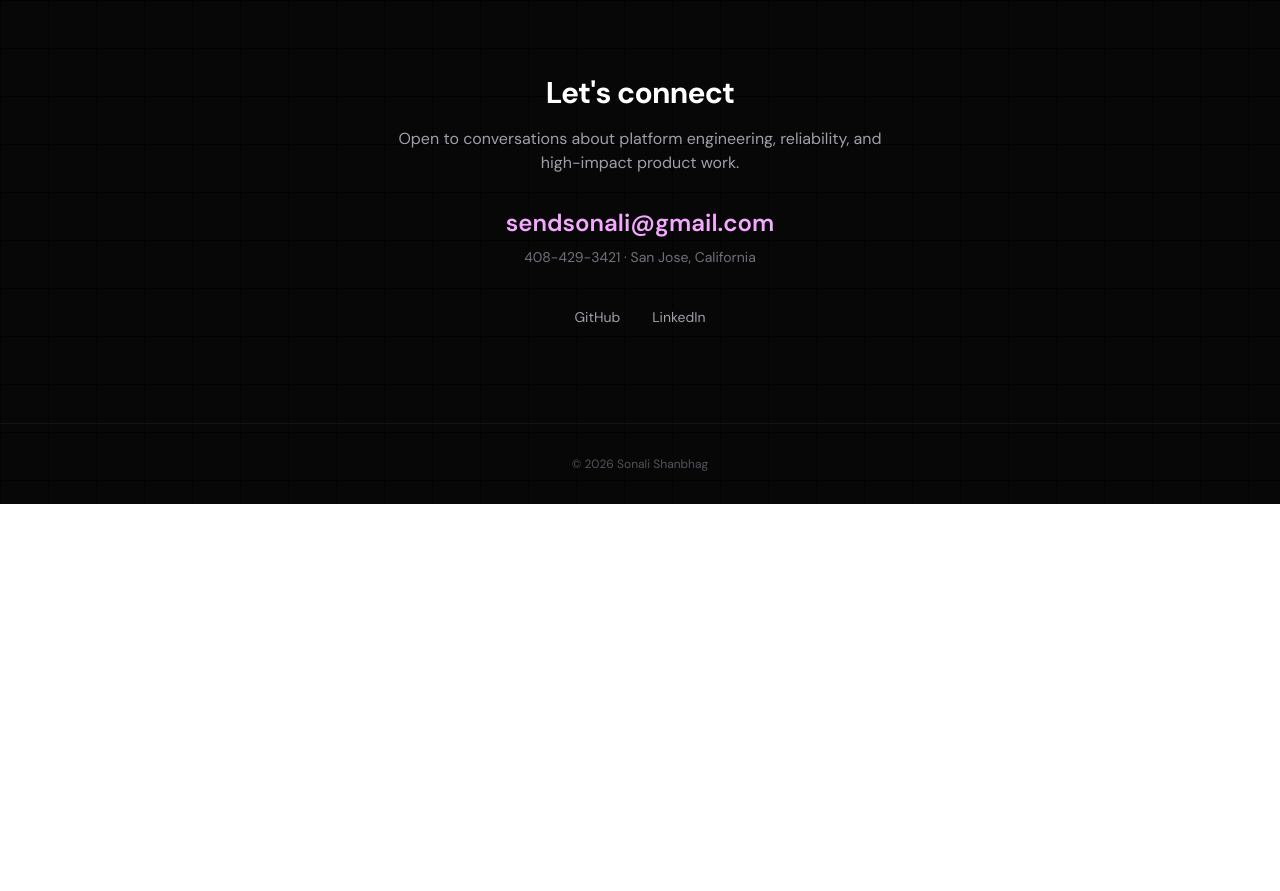
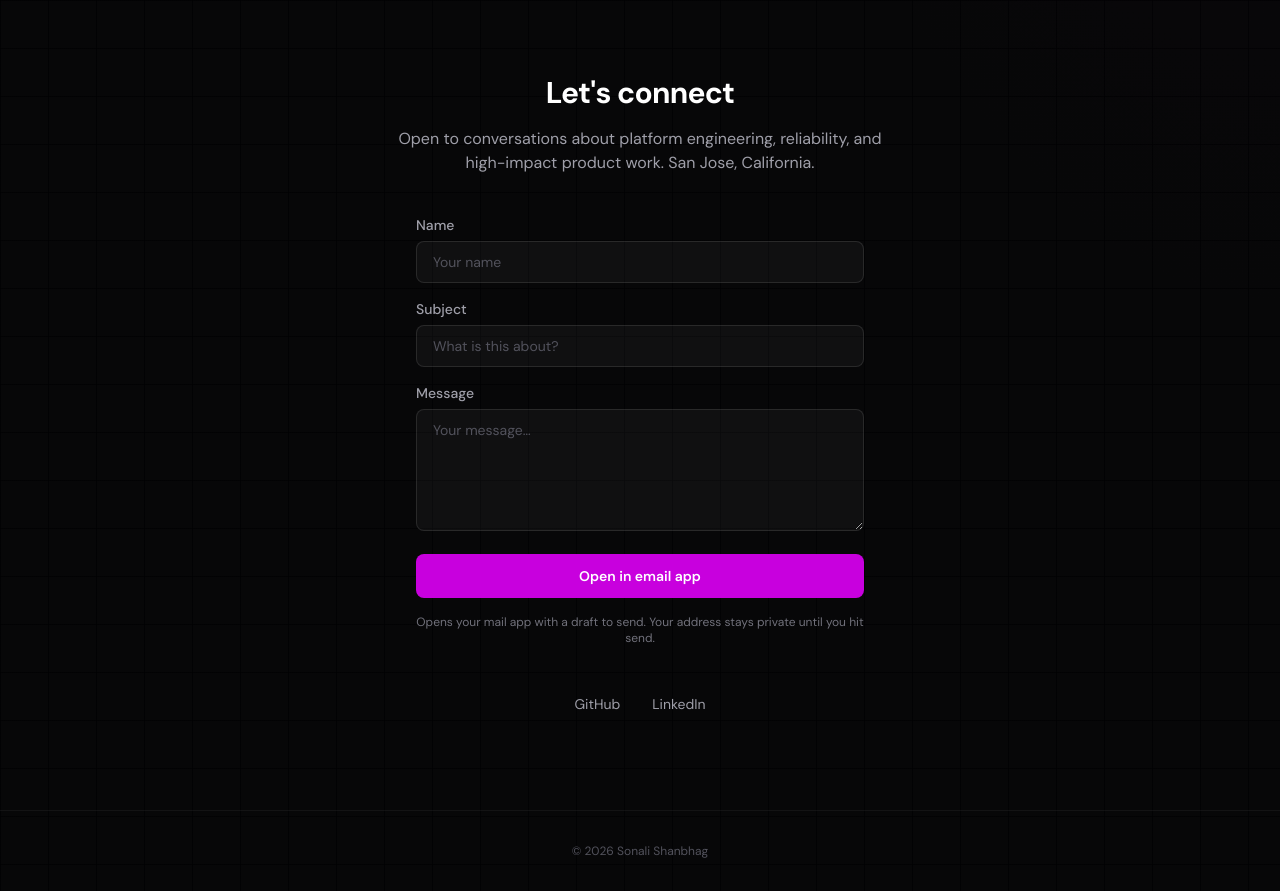
Before and after one commit to SonaliShanbhag/portfolio, a React (Vite) app: page / in a window 1280 px wide. Shown: the part 4800-5691 px from the top of the page. Before the commit the page ends 5304 px from the top, so only its background shows below. Built offline with nearby package versions, Linux system fonts and the light colour scheme.

Commit message:
Add linkedin and rework contact section

```diff
--- a/src/Portfolio.jsx
+++ b/src/Portfolio.jsx
@@ -105,6 +105,12 @@ const LEADERSHIP = [
 
 const GITHUB_REPO =
   import.meta.env.VITE_GITHUB_REPO ?? "https://github.com/SonaliShanbhag/portfolio";
+
+const LINKEDIN_URL = "https://www.linkedin.com/in/sonali-shanbhag-b73052180/";
+
+/** Used only for mailto: (not shown on the page). Override with `VITE_CONTACT_EMAIL` in `.env` if needed. */
+const CONTACT_EMAIL =
+  import.meta.env.VITE_CONTACT_EMAIL?.trim() || "sendsonali@gmail.com";
 
 /** Deployed Reward Optimizer on Vercel. Override with `VITE_REWARD_OPTIMIZER_DEMO` in `.env` if the URL changes. */
 const REWARD_OPTIMIZER_DEMO =
@@ -242,6 +248,87 @@ function SectionTitle({ children, id }) {
     >
       {children}
     </h2>
+  );
+}
+
+function ConnectForm() {
+  const [name, setName] = useState("");
+  const [subject, setSubject] = useState("");
+  const [message, setMessage] = useState("");
+
+  const handleSubmit = (e) => {
+    e.preventDefault();
+    const trimmedName = name.trim();
+    const trimmedSubject = subject.trim();
+    const trimmedMessage = message.trim();
+    const mailSubject = encodeURIComponent(
+      trimmedSubject ? `[Portfolio] ${trimmedSubject}` : "Portfolio — message from site"
+    );
+    const mailBody = encodeURIComponent(
+      `${trimmedName ? `Name: ${trimmedName}\n\n` : ""}${trimmedMessage}`
+    );
+    window.location.href = `mailto:${CONTACT_EMAIL}?subject=${mailSubject}&body=${mailBody}`;
+  };
+
+  return (
+    <form
+      onSubmit={handleSubmit}
+      className="mx-auto mt-10 w-full max-w-md space-y-4 text-left"
+    >
+      <div>
+        <label htmlFor="connect-name" className="mb-1.5 block text-sm font-medium text-zinc-400">
+          Name
+        </label>
+        <input
+          id="connect-name"
+          name="name"
+          type="text"
+          autoComplete="name"
+          value={name}
+          onChange={(e) => setName(e.target.value)}
+          className="w-full rounded-lg border border-white/10 bg-white/[0.04] px-4 py-2.5 text-sm text-zinc-100 placeholder:text-zinc-600 outline-none ring-fuchsia-500/0 transition focus:border-fuchsia-500/40 focus:ring-2 focus:ring-fuchsia-500/30"
+          placeholder="Your name"
+        />
+      </div>
+      <div>
+        <label htmlFor="connect-subject" className="mb-1.5 block text-sm font-medium text-zinc-400">
+          Subject
+        </label>
+        <input
+          id="connect-subject"
+          name="subject"
+          type="text"
+          value={subject}
+          onChange={(e) => setSubject(e.target.value)}
+          className="w-full rounded-lg border border-white/10 bg-white/[0.04] px-4 py-2.5 text-sm text-zinc-100 placeholder:text-zinc-600 outline-none transition focus:border-fuchsia-500/40 focus:ring-2 focus:ring-fuchsia-500/30"
+          placeholder="What is this about?"
+        />
+      </div>
+      <div>
+        <label htmlFor="connect-message" className="mb-1.5 block text-sm font-medium text-zinc-400">
+          Message
+        </label>
+        <textarea
+          id="connect-message"
+          name="message"
+          rows={5}
+          required
+          value={message}
+          onChange={(e) => setMessage(e.target.value)}
+          className="w-full resize-y rounded-lg border border-white/10 bg-white/[0.04] px-4 py-2.5 text-sm text-zinc-100 placeholder:text-zinc-600 outline-none transition focus:border-fuchsia-500/40 focus:ring-2 focus:ring-fuchsia-500/30"
+          placeholder="Your message…"
+        />
+      </div>
+      <button
+        type="submit"
+        className="w-full rounded-lg bg-fuchsia-600 px-4 py-3 text-sm font-semibold text-white transition hover:bg-fuchsia-500"
+      >
+        Open in email app
+      </button>
+      <p className="text-center text-xs text-zinc-500">
+        Opens your mail app with a draft to send. Your address stays private until you hit send.
+      </p>
+    </form>
   );
 }
 
@@ -633,16 +720,10 @@ export default function Portfolio() {
           <SectionTitle>Let&apos;s connect</SectionTitle>
           <p className="mx-auto mt-4 max-w-lg text-zinc-400">
             Open to conversations about platform engineering, reliability, and high-impact product
-            work.
+            work. San Jose, California.
           </p>
-          <a
-            href="mailto:sendsonali@gmail.com"
-            className="mt-8 inline-block font-display text-xl font-semibold text-fuchsia-300 transition hover:text-fuchsia-200 md:text-2xl"
-          >
-            sendsonali@gmail.com
-          </a>
-          <p className="mt-2 text-sm text-zinc-500">408-429-3421 · San Jose, California</p>
-          <div className="mt-10 flex justify-center gap-8 text-sm">
+          <ConnectForm />
+          <div className="mt-12 flex justify-center gap-8 text-sm">
             <a
               href={GITHUB_REPO}
               target="_blank"
@@ -651,7 +732,12 @@ export default function Portfolio() {
             >
               GitHub
             </a>
-            <a href="#" className="text-zinc-400 underline-offset-4 transition hover:text-white hover:underline">
+            <a
+              href={LINKEDIN_URL}
+              target="_blank"
+              rel="noopener noreferrer"
+              className="text-zinc-400 underline-offset-4 transition hover:text-white hover:underline"
+            >
               LinkedIn
             </a>
           </div>
```
